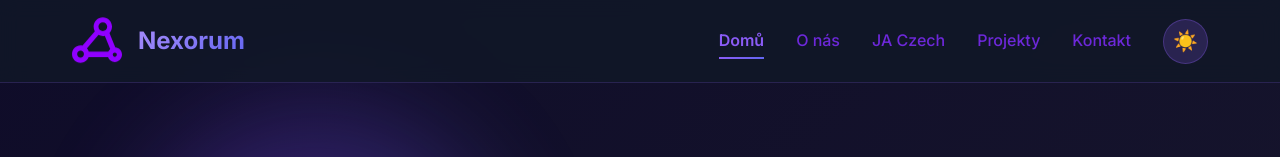
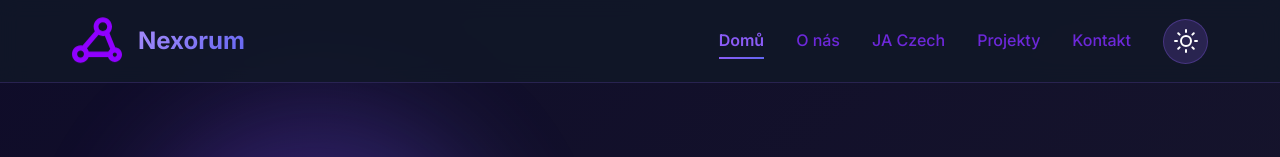
Before and after one commit to cavalinho-xdd/Nexorum-web-page, a React (Vite) app: page / in a window 1280 px wide. Shown: the top 157 px of the page. Built offline with nearby package versions, Linux system fonts and the light colour scheme.

Commit message:
Add theme toggle button with icons for modes

```diff
--- a/src/App.jsx
+++ b/src/App.jsx
@@ -94,7 +94,25 @@
             <a href="#projects" className={activeSection === 'projects' ? 'active' : ''} onClick={closeMenu}>Projekty</a>
             <a href="#contact" className={activeSection === 'contact' ? 'active' : ''} onClick={closeMenu}>Kontakt</a>
             <button className="theme-toggle" onClick={toggleTheme} aria-label="Toggle theme">
-              {isDarkMode ? '☀️' : '🌙'}
+              {isDarkMode ? (
+                // Ikonka Slunce (pro Dark Mode)
+                <svg xmlns="http://www.w3.org/2000/svg" width="24" height="24" viewBox="0 0 24 24" fill="none" stroke="currentColor" strokeWidth="2" strokeLinecap="round" strokeLinejoin="round">
+                  <circle cx="12" cy="12" r="5"></circle>
+                  <line x1="12" y1="1" x2="12" y2="3"></line>
+                  <line x1="12" y1="21" x2="12" y2="23"></line>
+                  <line x1="4.22" y1="4.22" x2="5.64" y2="5.64"></line>
+                  <line x1="18.36" y1="18.36" x2="19.78" y2="19.78"></line>
+                  <line x1="1" y1="12" x2="3" y2="12"></line>
+                  <line x1="21" y1="12" x2="23" y2="12"></line>
+                  <line x1="4.22" y1="19.78" x2="5.64" y2="18.36"></line>
+                  <line x1="18.36" y1="5.64" x2="19.78" y2="4.22"></line>
+                </svg>
+              ) : (
+                // Ikonka Měsíce (pro Light Mode)
+                <svg xmlns="http://www.w3.org/2000/svg" width="24" height="24" viewBox="0 0 24 24" fill="none" stroke="currentColor" strokeWidth="2" strokeLinecap="round" strokeLinejoin="round">
+                  <path d="M21 12.79A9 9 0 1 1 11.21 3 7 7 0 0 0 21 12.79z"></path>
+                </svg>
+              )}
             </button>
           </nav>
         </div>
```
